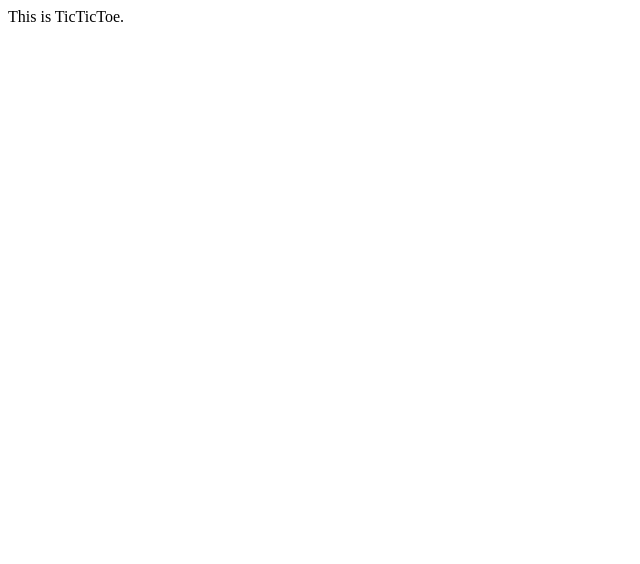
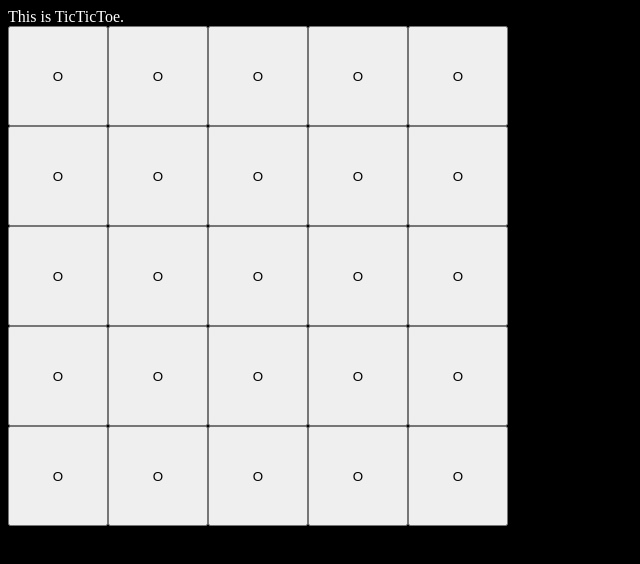
Before and after one commit to yogeshwar-b/TicTicToe, a React (Vite) app: page / in a window 1280 px wide. Shown: the top 564 px of the page, without its empty margins (0-640 px from the left). Built offline with nearby package versions, Linux system fonts and the light colour scheme; the HTML template or start-up script is replaced by a standard one.

Commit message:
Added Board

```diff
--- a/index.html
+++ b/index.html
@@ -3,6 +3,12 @@
   <head>
     <meta charset="UTF-8" />
     <link rel="icon" type="image/svg+xml" href="/vite.svg" />
+    <style>
+      html {
+        background-color: black;
+        color: white;
+      }
+    </style>
     <meta name="viewport" content="width=device-width, initial-scale=1.0" />
     <title>TicTicToe</title>
   </head>
--- a/src/App.tsx
+++ b/src/App.tsx
@@ -1,5 +1,12 @@
+import GameBoard from './components/GameBoard'
+
 function App() {
-  return <>This is TicTicToe.</>
+  return (
+    <div>
+      <>This is TicTicToe.</>
+      <GameBoard></GameBoard>
+    </div>
+  )
 }
 
 export default App
--- /dev/null
+++ b/src/components/GameBoard.tsx
@@ -0,0 +1,55 @@
+import { useState } from 'react'
+
+const numberofrows = 5
+
+const GameBoard = () => {
+  return (
+    <div>
+      <NxNBoard n={numberofrows}></NxNBoard>
+    </div>
+  )
+}
+
+interface boardprops {
+  n: number
+}
+
+const NxNBoard = (props: boardprops) => {
+  let idx = 0
+  return (
+    <div>
+      {Array.from(Array(props.n)).map(() => {
+        return (
+          <div>
+            {Array.from(Array(props.n)).map(() => {
+              idx++
+              return <PieceButton boxnumber={idx}></PieceButton>
+            })}
+          </div>
+        )
+      })}
+    </div>
+  )
+}
+
+interface piecebuttonprops {
+  boxnumber: number
+}
+const PieceButton = (props: piecebuttonprops) => {
+  const [btnclick, changebtnclick] = useState(false)
+  return (
+    <button
+      type='button'
+      style={{ display: 'inline', height: '100px', width: '100px' }}
+      name={String(props.boxnumber)}
+      onClick={() => {
+        console.log('changed ' + String(props.boxnumber))
+        changebtnclick(!btnclick)
+      }}
+    >
+      {btnclick ? 'X' : 'O'}
+    </button>
+  )
+}
+
+export default GameBoard
```
